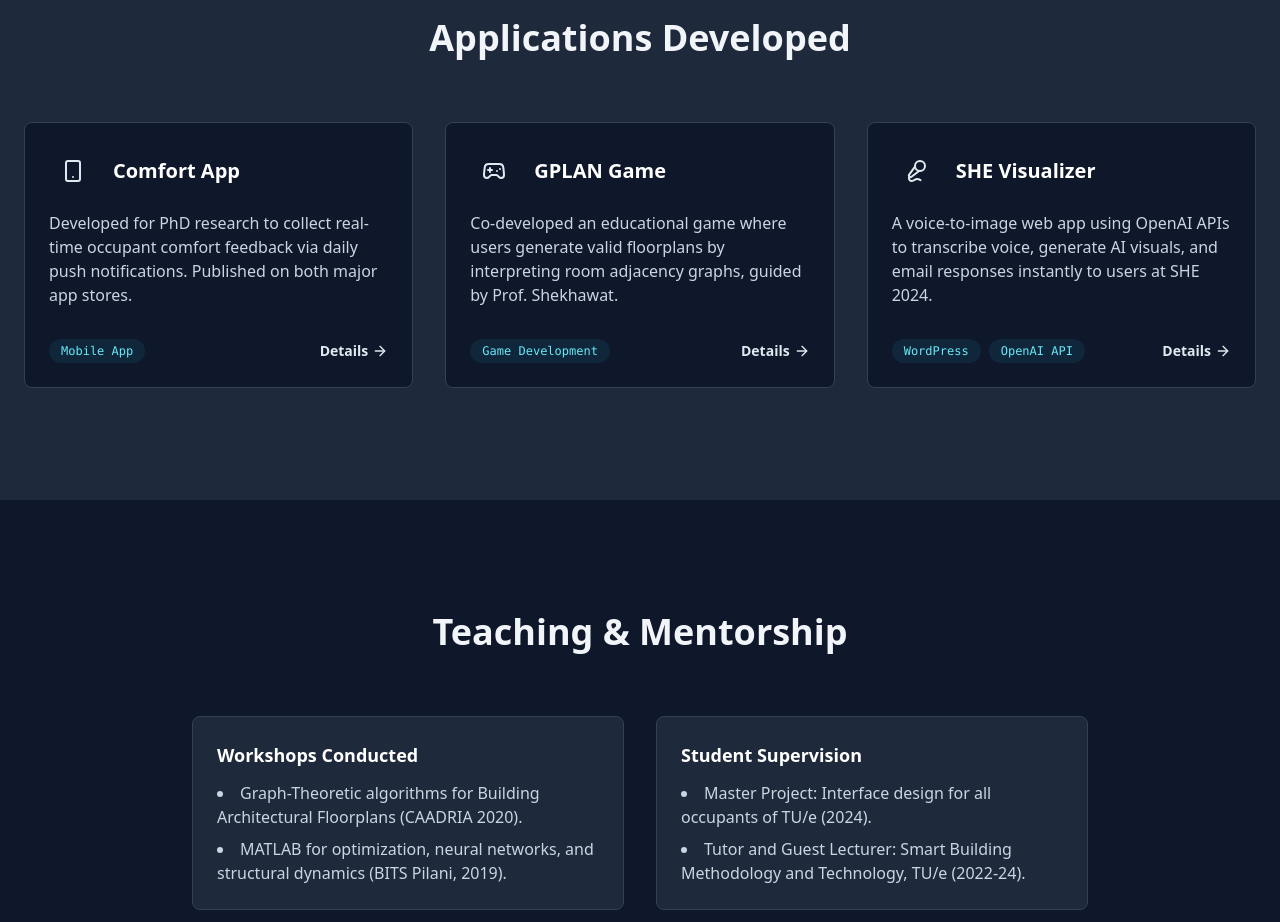
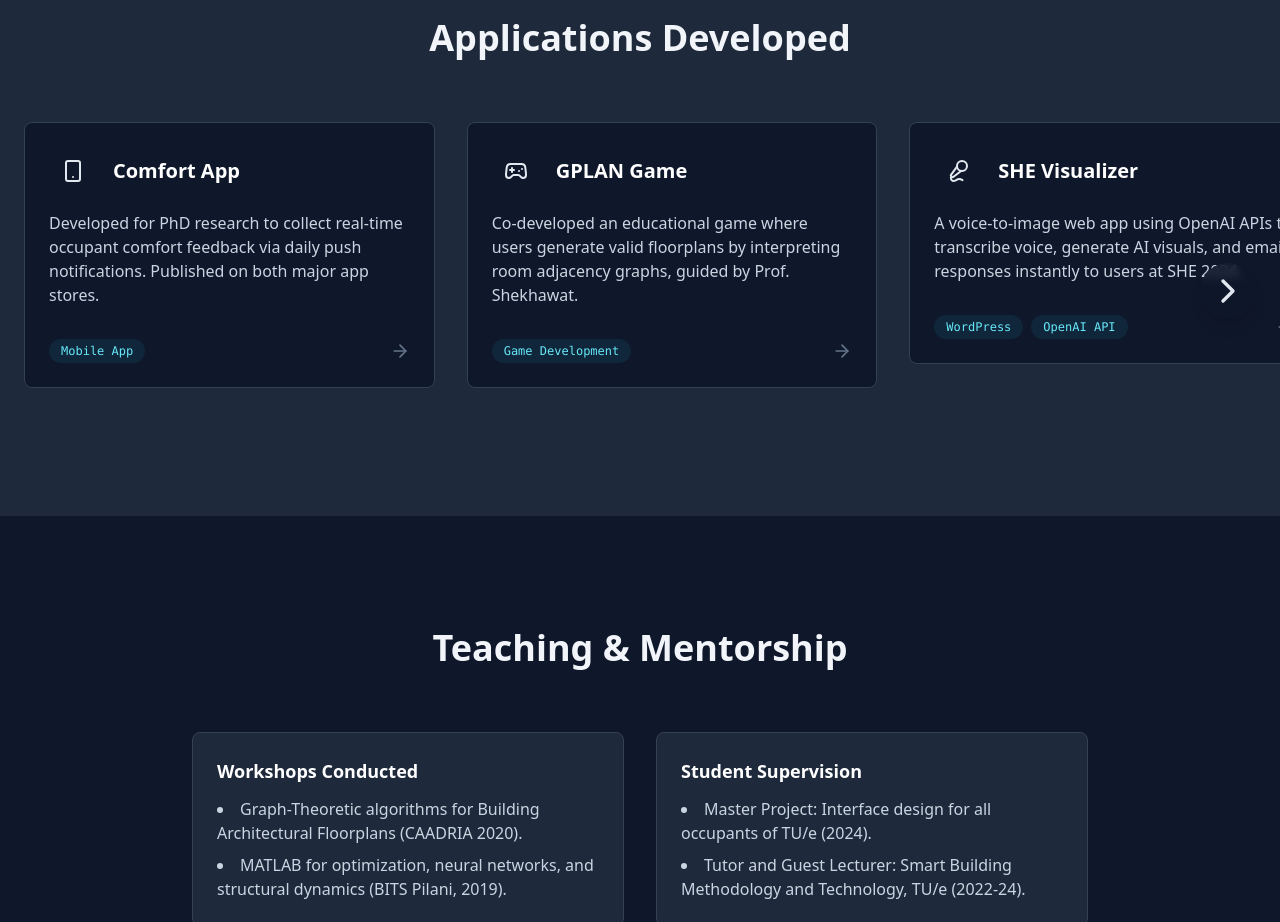
Before and after one commit to nitantupasani/webpage, a React (Create React App) app: page / in a window 1280 px wide. Shown: the part 2580-3502 px from the top of the page. Built offline with nearby package versions, Linux system fonts and the light colour scheme.

Commit message:
animations added

```diff
--- a/src/App.js
+++ b/src/App.js
@@ -1,6 +1,6 @@
 import React, { useState, useEffect, useRef, createContext, useContext } from 'react';
 import { motion, useAnimation, useInView, AnimatePresence, useMotionValue, useTransform, useSpring } from 'framer-motion';
-import { Linkedin, Mail, GitBranch, GraduationCap, Briefcase, Smartphone, Gamepad2, Mic2, ArrowRight } from 'lucide-react';
+import { Linkedin, Mail, GitBranch, GraduationCap, Briefcase, Smartphone, Gamepad2, Mic2, ArrowRight, Shield, Wrench, ChevronLeft, ChevronRight } from 'lucide-react';
 
 // --- Theme Context ---
 const ThemeContext = createContext();
@@ -264,7 +264,8 @@ const portfolioData = {
   apps: [
     { icon: Smartphone, title: "Comfort App", description: "Developed for PhD research to collect real-time occupant comfort feedback via daily push notifications. Published on both major app stores.", tags: ["Mobile App"], link: "https://play.google.com/store/apps/details?id=com.comfort.comfortfeedbackapp", color: "blue" },
     { icon: Gamepad2, title: "GPLAN Game", description: "Co-developed an educational game where users generate valid floorplans by interpreting room adjacency graphs, guided by Prof. Shekhawat.", tags: ["Game Development"], link: "https://apps.apple.com/nl/app/gplan-game/id6727013926?l=en-GB", color: "green" },
-    { icon: Mic2, title: "SHE Visualizer", description: "A voice-to-image web app using OpenAI APIs to transcribe voice, generate AI visuals, and email responses instantly to users at SHE 2024.", tags: ["WordPress", "OpenAI API"], link: "https://www.she2024.com/she-designer-page/", color: "purple" }
+    { icon: Mic2, title: "SHE Visualizer", description: "A voice-to-image web app using OpenAI APIs to transcribe voice, generate AI visuals, and email responses instantly to users at SHE 2024.", tags: ["WordPress", "OpenAI API"], link: "https://www.she2024.com/she-designer-page/", color: "purple" },
+    { icon: Shield, title: "P3Venti", description: "A decision-support tool for long-term care centers to manage pandemic risks like ventilation, balancing infection risk with resident health.", tags: ["Web App", "Decision Support"], link: "https://p3venti.netlify.app/", color: "red", status: "In Progress" }
   ],
   teaching: {
     workshops: ["Graph-Theoretic algorithms for Building Architectural Floorplans (CAADRIA 2020).", "MATLAB for optimization, neural networks, and structural dynamics (BITS Pilani, 2019)."],
@@ -555,17 +556,61 @@ const Projects = ({ setActiveFilter }) => {
   );
 };
 
-const Apps = () => (
+const Apps = () => {
+  const scrollRef = useRef(null);
+  const [showLeftArrow, setShowLeftArrow] = useState(false);
+  const [showRightArrow, setShowRightArrow] = useState(true);
+
+  const handleScroll = () => {
+    if (scrollRef.current) {
+      const { scrollLeft, scrollWidth, clientWidth } = scrollRef.current;
+      setShowLeftArrow(scrollLeft > 5);
+      setShowRightArrow(scrollLeft < scrollWidth - clientWidth - 5);
+    }
+  };
+
+  const scroll = (direction) => {
+    if (scrollRef.current) {
+      const scrollAmount = direction === 'left' ? -350 : 350;
+      scrollRef.current.scrollBy({ left: scrollAmount, behavior: 'smooth' });
+    }
+  };
+
+  useEffect(() => {
+    const currentRef = scrollRef.current;
+    if (currentRef) {
+      handleScroll(); // Initial check
+      currentRef.addEventListener('scroll', handleScroll);
+      window.addEventListener('resize', handleScroll);
+    }
+    return () => {
+      if (currentRef) {
+        currentRef.removeEventListener('scroll', handleScroll);
+        window.removeEventListener('resize', handleScroll);
+      }
+    };
+  }, []);
+
+  return (
     <Section id="apps" className="bg-white dark:bg-slate-800">
       <div className="container mx-auto px-6">
         <SectionTitle>Applications Developed</SectionTitle>
-      <div className="grid md:grid-cols-3 gap-8">
+        <div className="relative group">
+          <div ref={scrollRef} className="flex space-x-8 pb-4 -mx-6 px-6 overflow-x-auto" style={{ scrollbarWidth: 'none', 'msOverflowStyle': 'none' }}>
             {portfolioData.apps.map((app, index) => {
               const Icon = app.icon;
               const isClickable = app.link && app.link !== "#";
-          return (
-            <TiltCard key={index}>
-              <div className="bg-gray-50 dark:bg-slate-900 rounded-lg p-6 border border-gray-200 dark:border-slate-700 flex flex-col h-full">
+
+              const cardContent = (
+                <div className="relative bg-gray-50 dark:bg-slate-900 rounded-lg p-6 border border-gray-200 dark:border-slate-700 flex flex-col h-full overflow-hidden">
+                  {app.status === "In Progress" && (
+                    <div className="absolute top-2 right-2 z-10">
+                      <div className="flex items-center bg-amber-100 dark:bg-amber-900/50 text-amber-800 dark:text-amber-300 text-xs font-bold px-3 py-1 rounded-full shadow-md">
+                        <Wrench size={12} className="mr-1.5" />
+                        {app.status}
+                      </div>
+                    </div>
+                  )}
                   <div className="flex items-center mb-4">
                     <div className={`p-3 rounded-full bg-${app.color}-100 dark:bg-${app.color}-900/30 mr-4 text-${app.color}-600 dark:text-${app.color}-400`}>
                       <Icon size={24} />
@@ -579,24 +624,65 @@ const Apps = () => (
                         <span key={tag} className="bg-cyan-100/60 text-cyan-800 dark:bg-cyan-900/30 dark:text-cyan-300 text-xs font-mono px-3 py-1 rounded-full">{tag}</span>
                       ))}
                     </div>
-                  {isClickable ? (
-                    <a href={app.link} target="_blank" rel="noopener noreferrer" className={`text-${app.color}-600 dark:text-${app.color}-400 hover:text-${app.color}-800 dark:hover:text-${app.color}-300 font-semibold text-sm flex items-center`}>
-                      Details <ArrowRight size={16} className="ml-1" />
-                    </a>
-                  ) : (
-                    <span className={`text-slate-400 dark:text-slate-500 font-semibold text-sm flex items-center cursor-default`}>
-                      Details <ArrowRight size={16} className="ml-1" />
-                    </span>
-                  )}
+                    <ArrowRight className={`text-slate-400 dark:text-slate-500 transition-opacity ${isClickable ? 'opacity-100' : 'opacity-0'}`} size={20} />
                   </div>
                 </div>
+              );
+
+              if (isClickable) {
+                return (
+                  <a key={index} href={app.link} target="_blank" rel="noopener noreferrer" className="block h-full min-w-[350px] md:min-w-0 md:w-1/3 flex-shrink-0">
+                    <TiltCard>
+                      {cardContent}
                     </TiltCard>
+                  </a>
+                );
+              }
+
+              return (
+                <div key={index} className="h-full min-w-[350px] md:min-w-0 md:w-1/3 flex-shrink-0">
+                  <TiltCard>
+                    {cardContent}
+                  </TiltCard>
+                </div>
               );
             })}
+          </div>
+          <AnimatePresence>
+            {showLeftArrow && (
+              <motion.button
+                initial={{ opacity: 0, scale: 0.5 }}
+                animate={{ opacity: 1, scale: 1 }}
+                exit={{ opacity: 0, scale: 0.5 }}
+                whileHover={{ scale: 1.1, backgroundColor: 'rgba(255, 255, 255, 0.8)' }}
+                whileTap={{ scale: 0.9 }}
+                onClick={() => scroll('left')}
+                className="absolute left-0 top-1/2 -translate-y-1/2 -translate-x-4 z-20 bg-white/70 dark:bg-slate-900/70 backdrop-blur-sm rounded-full p-2 shadow-lg"
+              >
+                <ChevronLeft size={40} className="text-slate-700 dark:text-slate-200" />
+              </motion.button>
+            )}
+          </AnimatePresence>
+          <AnimatePresence>
+            {showRightArrow && (
+              <motion.button
+                initial={{ opacity: 0, scale: 0.5 }}
+                animate={{ opacity: 1, scale: 1 }}
+                exit={{ opacity: 0, scale: 0.5 }}
+                whileHover={{ scale: 1.1, backgroundColor: 'rgba(255, 255, 255, 0.8)' }}
+                whileTap={{ scale: 0.9 }}
+                onClick={() => scroll('right')}
+                className="absolute right-0 top-1/2 -translate-y-1/2 translate-x-4 z-20 bg-white/70 dark:bg-slate-900/70 backdrop-blur-sm rounded-full p-2 shadow-lg"
+              >
+                <ChevronRight size={40} className="text-slate-700 dark:text-slate-200" />
+              </motion.button>
+            )}
+          </AnimatePresence>
         </div>
       </div>
     </Section>
   );
+};
 
 const Teaching = () => (
   <Section id="teaching" className="bg-gray-50 dark:bg-slate-900">
```
Lines whose indentation alone changed are shown as unchanged.
